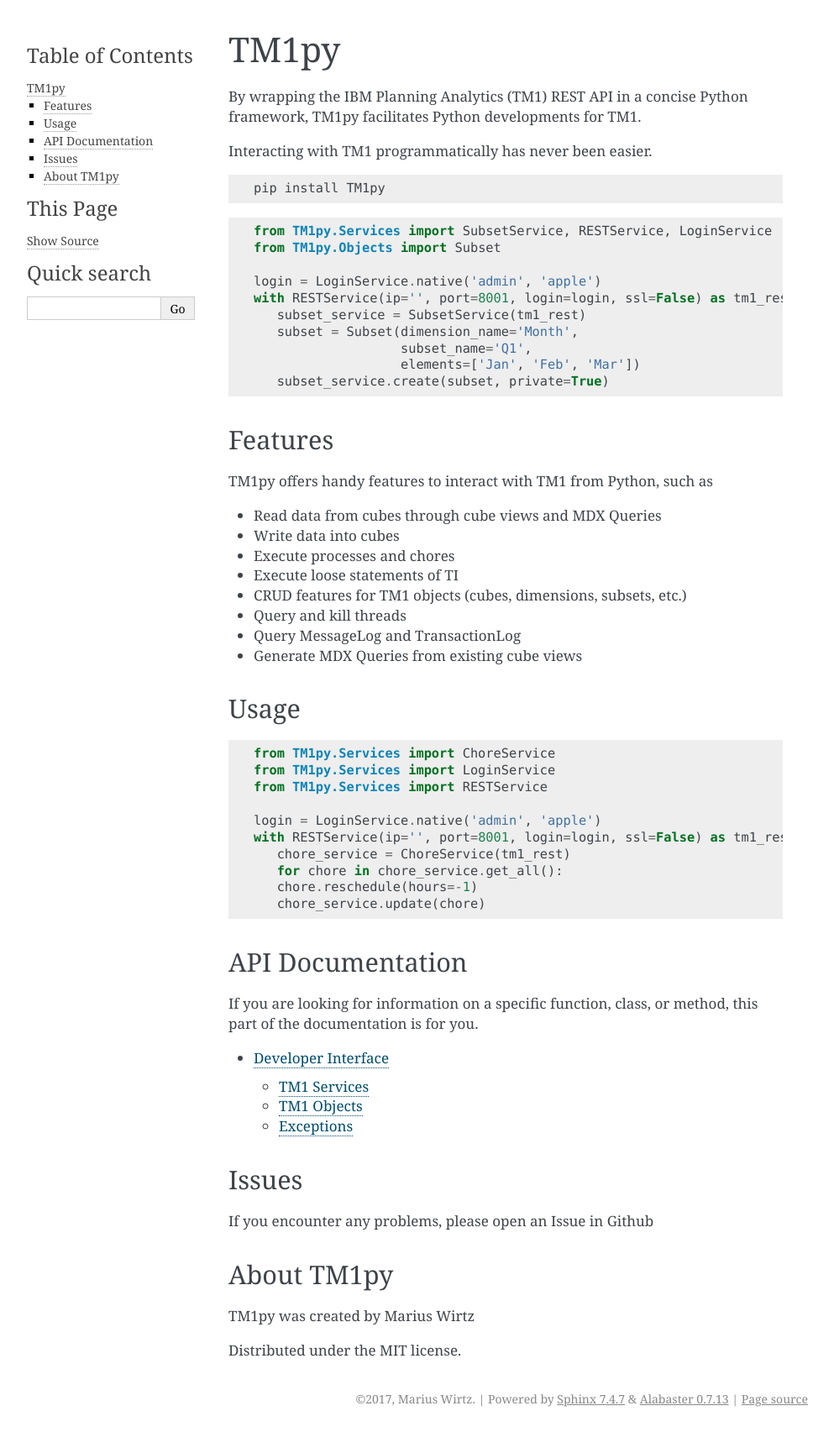
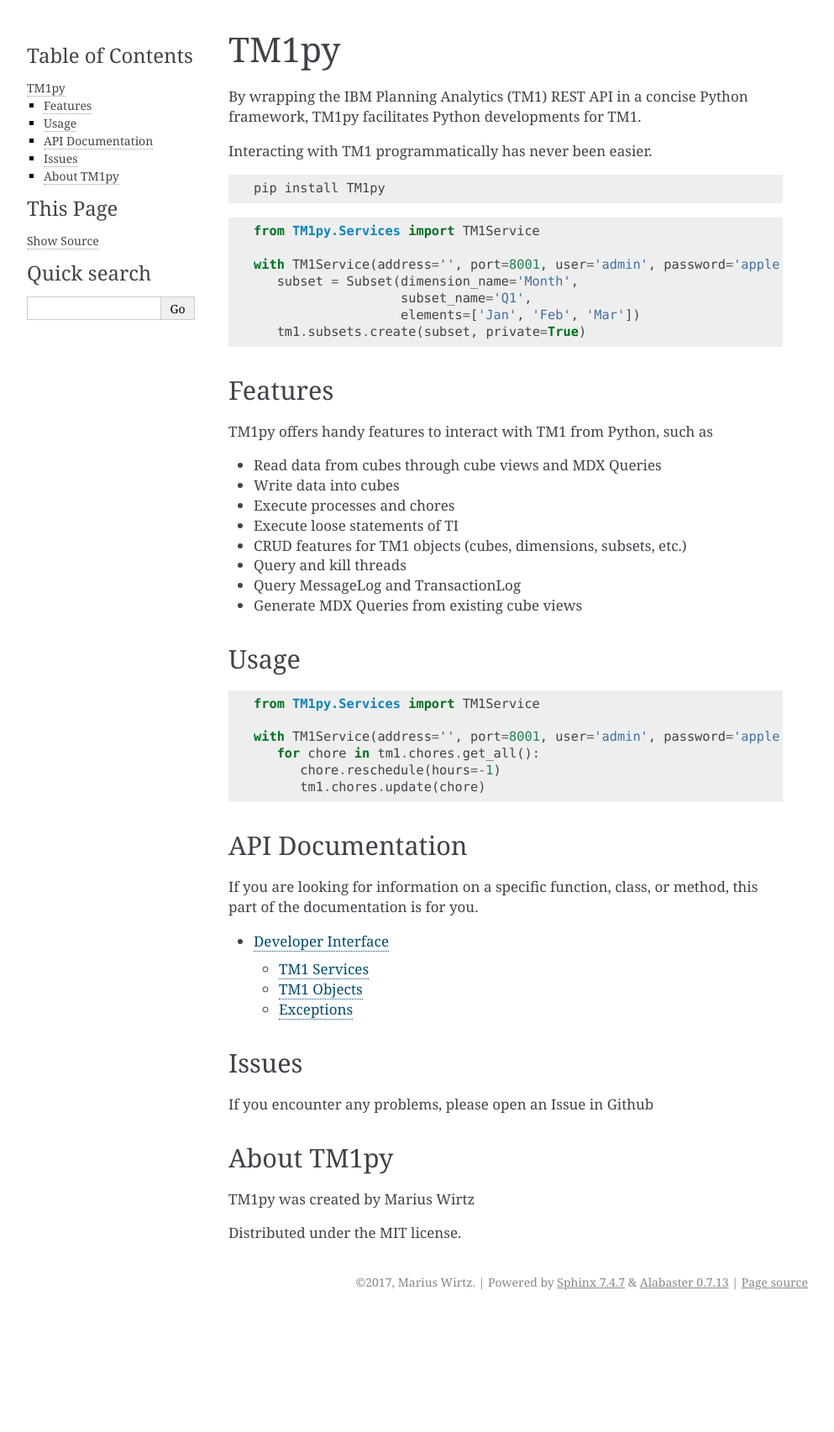
Before and after one commit to cubewise-code/tm1py, a Sphinx documentation site: the page built from docs/index.rst, in a window 1280 px wide. Shown: the whole page at 84% size, without its empty margins (148-1141 px from the left). Built offline with Sphinx 7.4.7, drawn with Linux system fonts in a browser that asks for light colours; after the commit the page ends 1566 px from its top, so only the background shows below that.

Commit message:
docs
docs

```diff
--- a/docs/index.rst
+++ b/docs/index.rst
@@ -12,16 +12,13 @@
 
 .. code-block:: Python
 
-   from TM1py.Services import SubsetService, RESTService, LoginService
-   from TM1py.Objects import Subset
+   from TM1py.Services import TM1Service
 
-   login = LoginService.native('admin', 'apple')
-   with RESTService(ip='', port=8001, login=login, ssl=False) as tm1_rest:
-      subset_service = SubsetService(tm1_rest)
+   with TM1Service(address='', port=8001, user='admin', password='apple', ssl=False) as tm1:
       subset = Subset(dimension_name='Month',
                       subset_name='Q1',
                       elements=['Jan', 'Feb', 'Mar'])
-      subset_service.create(subset, private=True)
+      tm1.subsets.create(subset, private=True)
 
 Features
 ----------------------------------
@@ -41,16 +38,12 @@
 ----------------------------------
 .. code-block:: Python
 
-   from TM1py.Services import ChoreService
-   from TM1py.Services import LoginService
-   from TM1py.Services import RESTService
+   from TM1py.Services import TM1Service
 
-   login = LoginService.native('admin', 'apple')
-   with RESTService(ip='', port=8001, login=login, ssl=False) as tm1_rest:
-      chore_service = ChoreService(tm1_rest)
-      for chore in chore_service.get_all():
-      chore.reschedule(hours=-1)
-      chore_service.update(chore)
+   with TM1Service(address='', port=8001, user='admin', password='apple', ssl=False) as tm1:
+      for chore in tm1.chores.get_all():
+         chore.reschedule(hours=-1)
+         tm1.chores.update(chore)
 
 
 API Documentation
@@ -61,7 +54,6 @@
 
 .. toctree::
    api
-
 
 
 Issues
```
